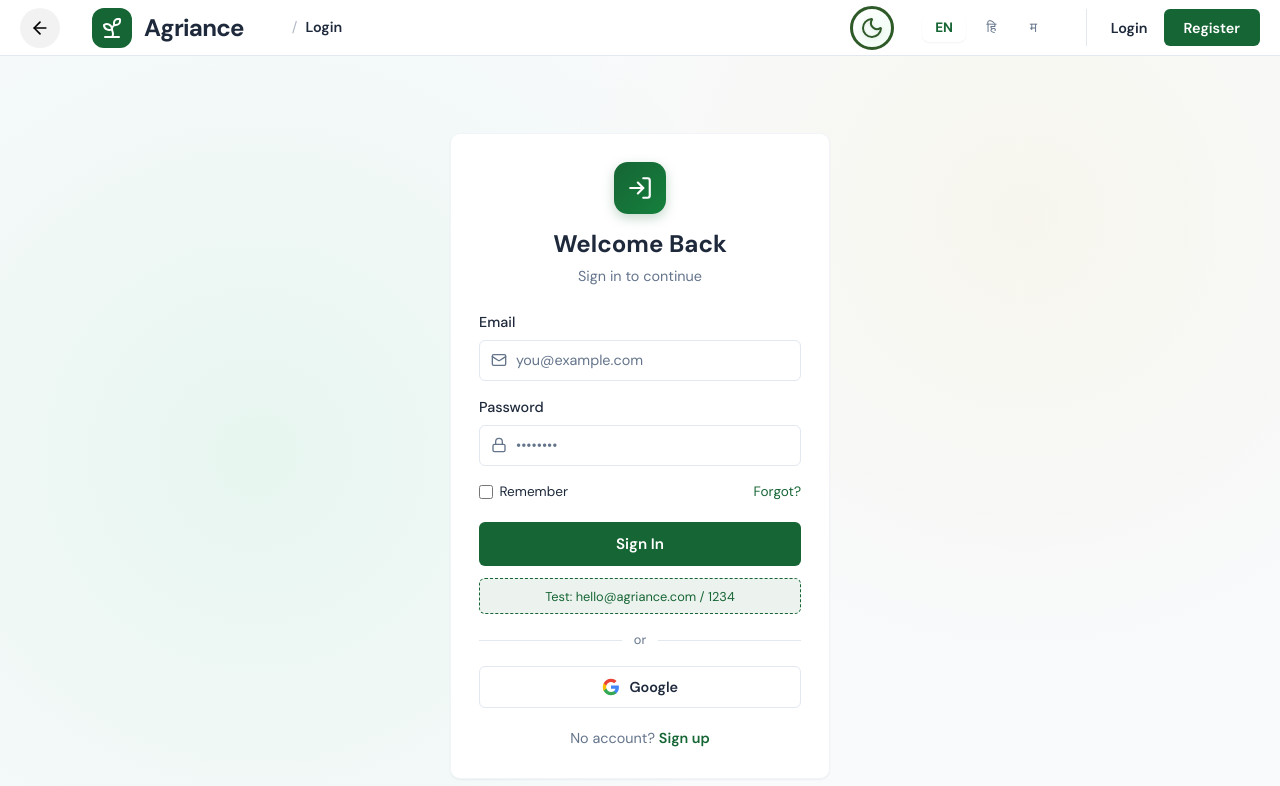
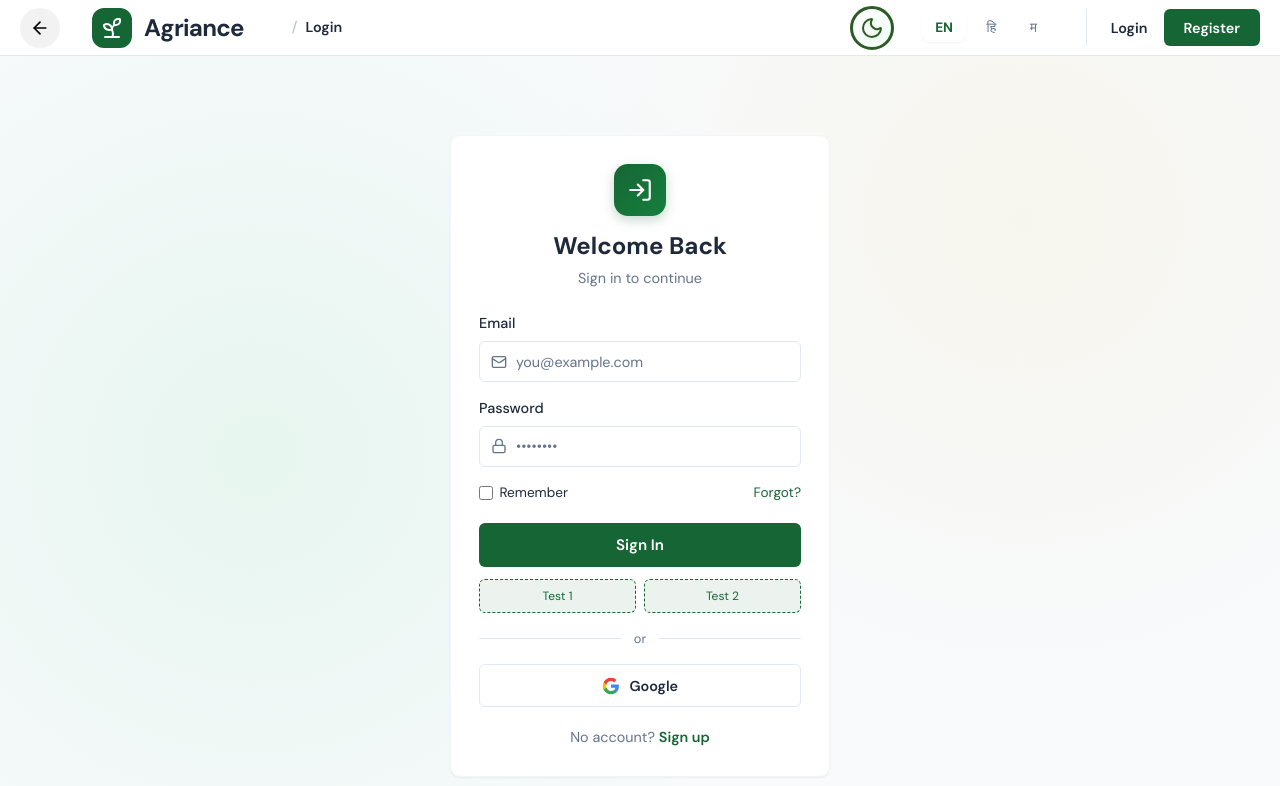
Before and after one commit to notanishm/agriance, a React (Vite) app: page /login in a window 1280 px wide. Shown: the top 786 px of the page. Built offline with nearby package versions, Linux system fonts and the light colour scheme; no server answers.

Commit message:
add: second test account bye@agriance.com

```diff
--- a/src/contexts/AuthContext.jsx
+++ b/src/contexts/AuthContext.jsx
@@ -145,6 +145,26 @@
         return { data: { user: testUser }, error: null };
       }
 
+      // Second test user
+      if (email === 'bye@agriance.com' && password === '1234') {
+        setLoading(false);
+        const testUser = {
+          id: '00000000-0000-0000-0000-000000000002',
+          email: 'bye@agriance.com',
+          user_metadata: { full_name: 'Test User 2' }
+        };
+        setUser(testUser);
+        setUserProfile({
+          id: '00000000-0000-0000-0000-000000000002',
+          email: 'bye@agriance.com',
+          full_name: 'Test User 2',
+          role: 'farmer',
+          onboarding_completed: true,
+          kyc_status: 'verified'
+        });
+        return { data: { user: testUser }, error: null };
+      }
+
       const { data, error } = await supabase.auth.signInWithPassword({
         email,
         password,
--- a/src/pages/Login.jsx
+++ b/src/pages/Login.jsx
@@ -58,11 +58,12 @@
   };
 
   // Test user login
-  const handleTestLogin = async () => {
-    setEmail('hello@agriance.com');
+  const handleTestLogin = async (email) => {
+    const testEmail = email || 'hello@agriance.com';
+    setEmail(testEmail);
     setPassword('1234');
     setIsLoading(true);
-    const { error } = await signIn('hello@agriance.com', '1234');
+    const { error } = await signIn(testEmail, '1234');
     if (!error) {
       navigate('/roles', { replace: true });
     } else {
@@ -171,9 +172,14 @@
             {isLoading ? 'Signing in...' : 'Sign In'}
           </button>
 
-          <button type="button" onClick={handleTestLogin} style={{ width: '100%', padding: '0.55rem', fontSize: '0.8rem', marginBottom: '1rem', background: 'rgba(22, 101, 52, 0.08)', color: 'var(--primary)', border: '1px dashed var(--primary)', borderRadius: 'var(--radius-sm)', cursor: 'pointer' }}>
-            Test: hello@agriance.com / 1234
-          </button>
+          <div style={{ display: 'flex', gap: '0.5rem', marginBottom: '1rem' }}>
+            <button type="button" onClick={() => handleTestLogin('hello@agriance.com')} style={{ flex: 1, padding: '0.5rem', fontSize: '0.75rem', background: 'rgba(22, 101, 52, 0.08)', color: 'var(--primary)', border: '1px dashed var(--primary)', borderRadius: 'var(--radius-sm)', cursor: 'pointer' }}>
+              Test 1
+            </button>
+            <button type="button" onClick={() => handleTestLogin('bye@agriance.com')} style={{ flex: 1, padding: '0.5rem', fontSize: '0.75rem', background: 'rgba(22, 101, 52, 0.08)', color: 'var(--primary)', border: '1px dashed var(--primary)', borderRadius: 'var(--radius-sm)', cursor: 'pointer' }}>
+              Test 2
+            </button>
+          </div>
 
           <div style={{ display: 'flex', alignItems: 'center', gap: '0.75rem', marginBottom: '1rem', color: 'var(--text-muted)', fontSize: '0.8rem' }}>
             <div style={{ flex: 1, height: '1px', background: 'var(--border)' }}></div>
```
